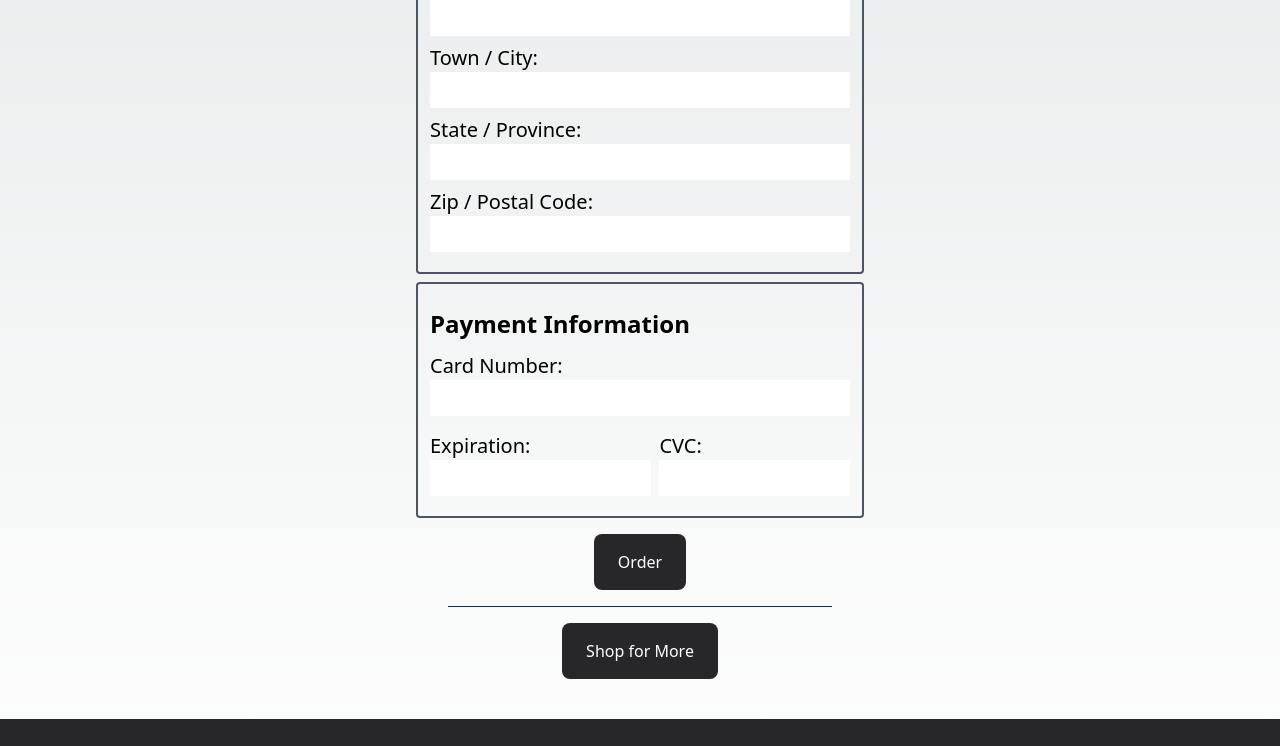
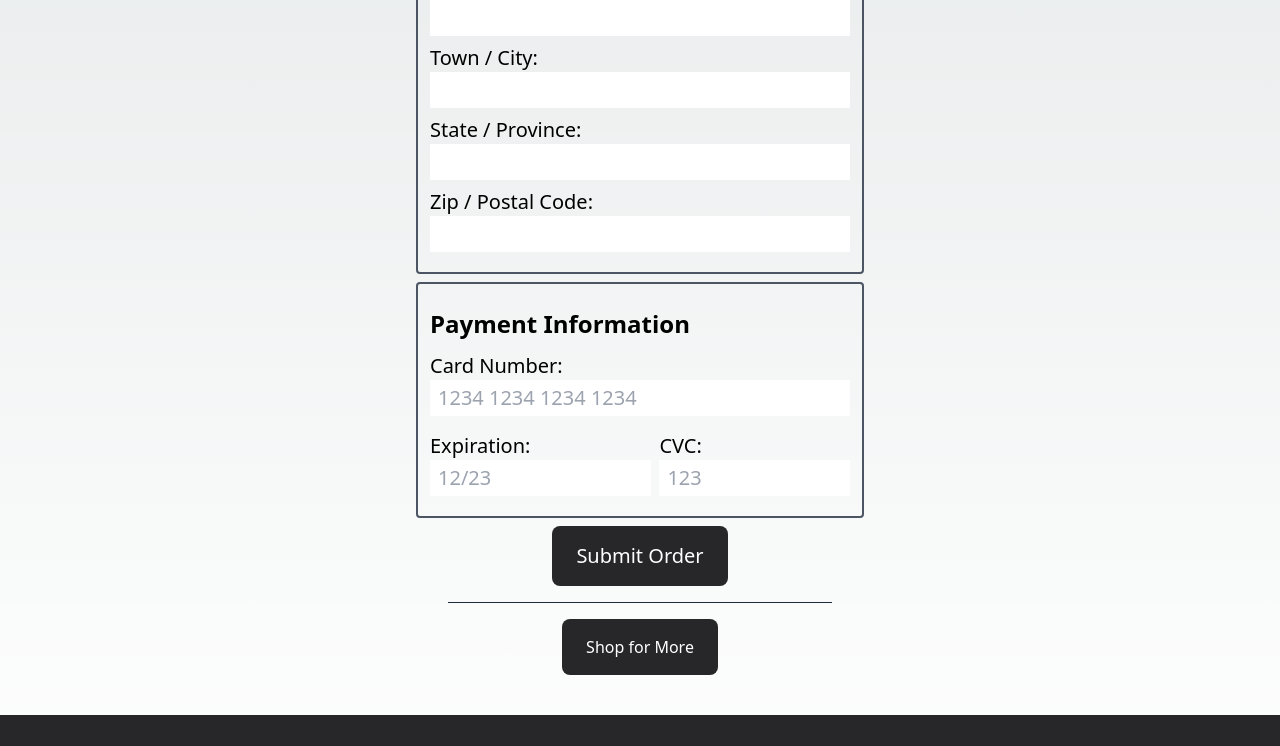
Before and after one commit to jadenday20/budgetboardgames2, a Next.js app: page /checkout in a window 1280 px wide. Shown: the part 979-1725 px from the top of the page. Built offline with nearby package versions, Linux system fonts and the light colour scheme.

Commit message:
form improvements

```diff
--- /dev/null
+++ b/src/components/FormSubmit.tsx
@@ -0,0 +1,22 @@
+import React from "react";
+
+interface ButtonProps {
+    linkTitle: string;
+    center?: boolean;
+    className?: string;
+}
+
+const Button: React.FC<ButtonProps> = ({ linkTitle, center, className }) => {
+
+    const buttonClasses = `bg-zinc-800 text-white p-4 pl-6 pr-6 rounded-lg hover:bg-blue-900 duration-500 max-w-fit my-2 block group-hover:bg-blue-900 hover:cursor-pointer ${center ? 'm-auto' : ''} ${className || ''}`;
+
+    return (
+        <input type="submit"
+            className={buttonClasses.trim()}
+            value={linkTitle}
+        >
+        </input>
+    );
+};
+
+export default Button;
--- a/src/pages/checkout.tsx
+++ b/src/pages/checkout.tsx
@@ -2,6 +2,7 @@ import { useState, useEffect, ReactNode } from 'react';
 import Layout from '@/components/Layout';
 import Button from '@/components/Button';
 import formatPrice from '@/components/FormatPrice';
+import FormSubmit from '@/components/FormSubmit'
 
 interface CartItem {
     name: ReactNode;
@@ -27,6 +28,21 @@ export default function Checkout() {
         return cartItems.reduce((total, item) => total + item.price, 0);
     };
 
+    const [cardNumber, setCardNumber] = useState('');
+
+    const handleCardNumberChange = (event: { target: { value: string; }; }) => {
+        let formattedInput = event.target.value.replace(/[^\d]/g, ''); // Remove non-digit characters
+
+        // Add a space after every fourth character
+        formattedInput = formattedInput.replace(/(\d{4})(?=\d)/g, '$1 ');
+
+        setCardNumber(formattedInput);
+    };
+
+    const d = new Date();
+    const year = d.getFullYear();
+    const yearFinalDigits = year % 100;
+
     return (
         <>
             <Layout headingTitle='Checkout'>
@@ -48,14 +64,15 @@ export default function Checkout() {
                     </fieldset>
                     <fieldset className='rounded p-3 border-gray-600 border-2 w-full my-2'>
                         <h3>Contact Information</h3>
-                        <label htmlFor="customerPhone" className='my-2 block'>Phone: <input type="tel" name="customerPhone" id="customerPhone" className='py-1 px-2 w-full' /></label>
-                        <label htmlFor="customerEmail" className='my-2 block'>Email: <input type="email" name="customerEmail" id="customerEmail" className='py-1 px-2 w-full' /></label>
+                        <label htmlFor="customerPhone" className='my-2 block'>Phone: <input required type="tel" name="customerPhone" id="customerPhone" className='py-1 px-2 w-full' placeholder='(000) 000-0000' /></label>
+                        <label htmlFor="customerEmail" className='my-2 block'>Email: <input required type="email" name="customerEmail" id="customerEmail" className='py-1 px-2 w-full' placeholder='johndoe@something.com' /></label>
                     </fieldset>
                     <fieldset className='rounded p-3 border-gray-600 border-2 w-full my-2'>
                         <h3>Billing Information</h3>
-                        <label htmlFor="customerFName" className='my-2 block'>First Name: <input type="text" name="customerFName" id="customerFName" className='py-1 px-2 w-full' /></label>
-                        <label htmlFor="customerLName" className='my-2 block'>Last Name: <input type="text" name="customerLName" id="customerLName" className='py-1 px-2 w-full' /></label>
+                        <label htmlFor="customerFName" className='my-2 block'>First Name: <input required type="text" name="customerFName" id="customerFName" className='py-1 px-2 w-full' /></label>
+                        <label htmlFor="customerLName" className='my-2 block'>Last Name: <input required type="text" name="customerLName" id="customerLName" className='py-1 px-2 w-full' /></label>
                         <label htmlFor="Country" className='my-2 block'>Country / Region: <select id="country" name="country" className='py-1 px-2 w-full' >
+                            <option disabled selected> -- select an option -- </option>
                             <option value="AF">Afghanistan</option>
                             <option value="AL">Albania</option>
                             <option value="DZ">Algeria</option>
@@ -284,23 +301,39 @@ export default function Checkout() {
                             <option value="ZM">Zambia</option>
                             <option value="ZW">Zimbabwe</option>
                         </select></label>
-                        <label htmlFor="StreetAddress" className='my-2 block'>Street Address: <input type="text" name="StreetAddress" id="StreetAddress" className='py-1 px-2 w-full' /></label>
+                        <label htmlFor="StreetAddress" className='my-2 block'>Street Address: <input required type="text" name="StreetAddress" id="StreetAddress" className='py-1 px-2 w-full' /></label>
                         <label htmlFor="StreetAddress2" className='my-2 block'>Apartment, Suite, Unit (Optional): <input type="text" name="StreetAddress2" id="StreetAddress2" className='py-1 px-2 w-full' /></label>
-                        <label htmlFor="City" className='my-2 block'>Town / City: <input type="text" name="City" id="City" className='py-1 px-2 w-full' /></label>
-                        <label htmlFor="State" className='my-2 block'>State / Province: <input type="text" name="State" id="State" className='py-1 px-2 w-full' /></label>
-                        <label htmlFor="Zip" className='my-2 block'>Zip / Postal Code: <input type="text" name="Zip" id="Zip" className='py-1 px-2 w-full' /></label>
+                        <label htmlFor="City" className='my-2 block'>Town / City: <input required type="text" name="City" id="City" className='py-1 px-2 w-full' /></label>
+                        <label htmlFor="State" className='my-2 block'>State / Province: <input required type="text" name="State" id="State" className='py-1 px-2 w-full' /></label>
+                        <label htmlFor="Zip" className='my-2 block'>Zip / Postal Code: <input required type="text" name="Zip" id="Zip" className='py-1 px-2 w-full' /></label>
 
                     </fieldset>
                     <fieldset className='rounded p-3 border-gray-600 border-2 w-full my-2'>
                         <h3>Payment Information</h3>
-                        <label htmlFor="CardNum" className='my-2 block'>Card Number: <input type="text" name="CardNum" id="CardNum" className='py-1 px-2 w-full' /></label>
+                        <label htmlFor="CardNum" className='my-2 block'>
+                            Card Number:{' '}
+                            <input
+                                required
+                                type="text"
+                                name="CardNum"
+                                id="CardNum"
+                                className='py-1 px-2 w-full'
+                                pattern="[0-9]{4}\s[0-9]{4}\s[0-9]{4}\s[0-9]{4}"
+                                value={cardNumber}
+                                onChange={handleCardNumberChange}
+                                placeholder="1234 1234 1234 1234"
+                                title="1234 1234 1234 1234"
+                                maxLength={19}
+                            />
+                        </label>
                         <div className='flex gap-2'>
-                            <div className='flex flex-col'><label htmlFor="Expiration" className='my-2 block'>Expiration: <input type="text" name="Expiration" id="Expiration" className='py-1 px-2 w-full' /></label></div>
-                            <div className='flex flex-col'><label htmlFor="CVC" className='my-2 block'>CVC: <input type="text" name="CVC" id="CVC" className='py-1 px-2 w-full' /></label></div>
+                            <div className='flex flex-col'><label htmlFor="Expiration" className='my-2 block'>Expiration: <input required type="text" name="Expiration" id="Expiration" className='py-1 px-2 w-full' pattern="(?:0[1-9]|1[0-2])/[0-9]{2}"
+                                title="Enter a date in this format MM/YY" placeholder={`12/${yearFinalDigits}`} /></label></div>
+                            <div className='flex flex-col'><label htmlFor="CVC" className='my-2 block'>CVC: <input required type="num]" maxLength={3} name="CVC" id="CVC" className='py-1 px-2 w-full' pattern="[0-9]{3}" title="Enter a date in this format 123" placeholder='123' /></label></div>
                         </div>
                     </fieldset>
+                    <FormSubmit linkTitle={'Submit Order'} center></FormSubmit>
                 </form>
-                <Button linkTitle="Order" href='/checkout' />
                 <span className='w-96 h-px bg-slate-800 my-2 block mx-auto'></span>
                 <Button linkTitle="Shop for More" href='/shop' />
             </Layout >
```
